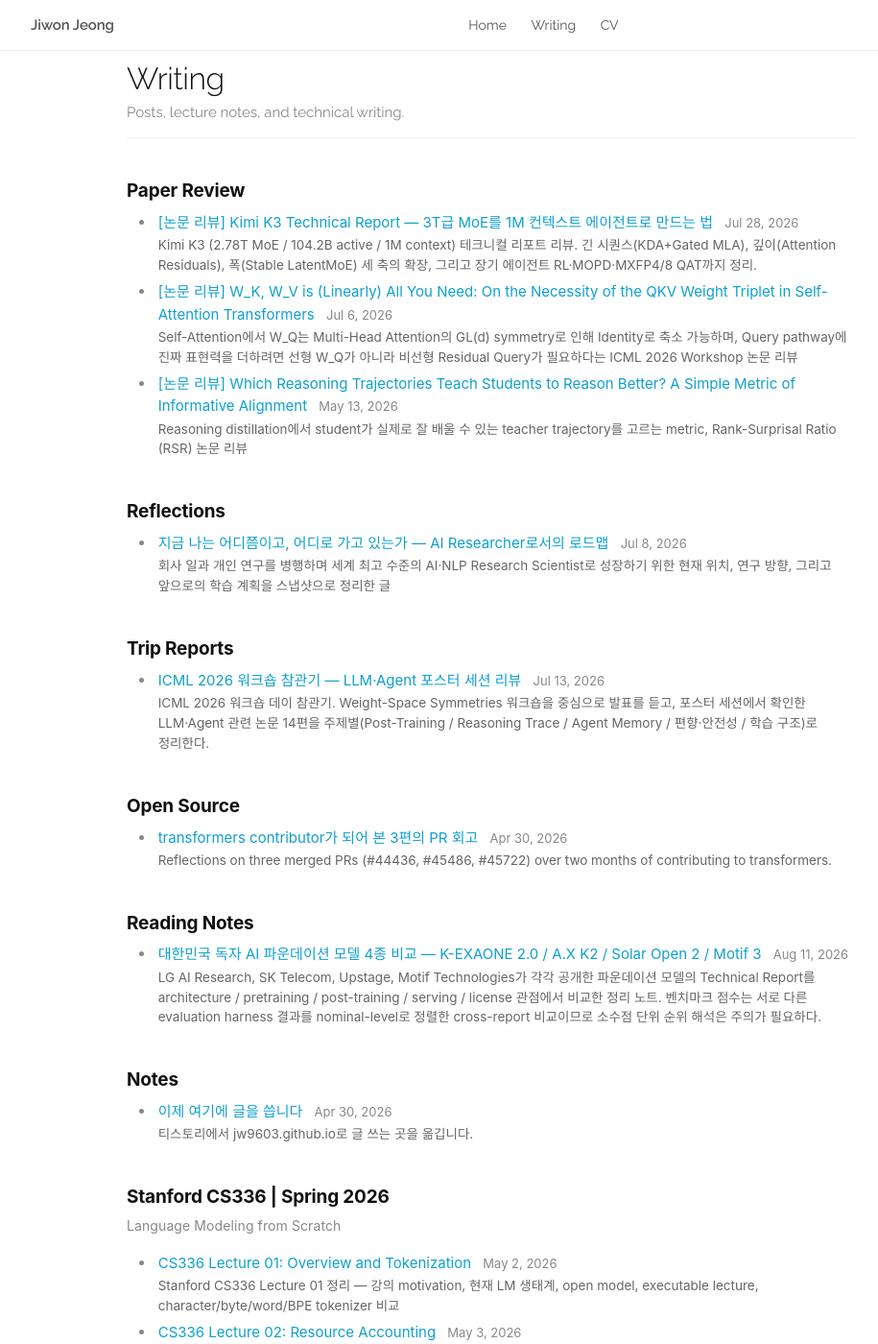
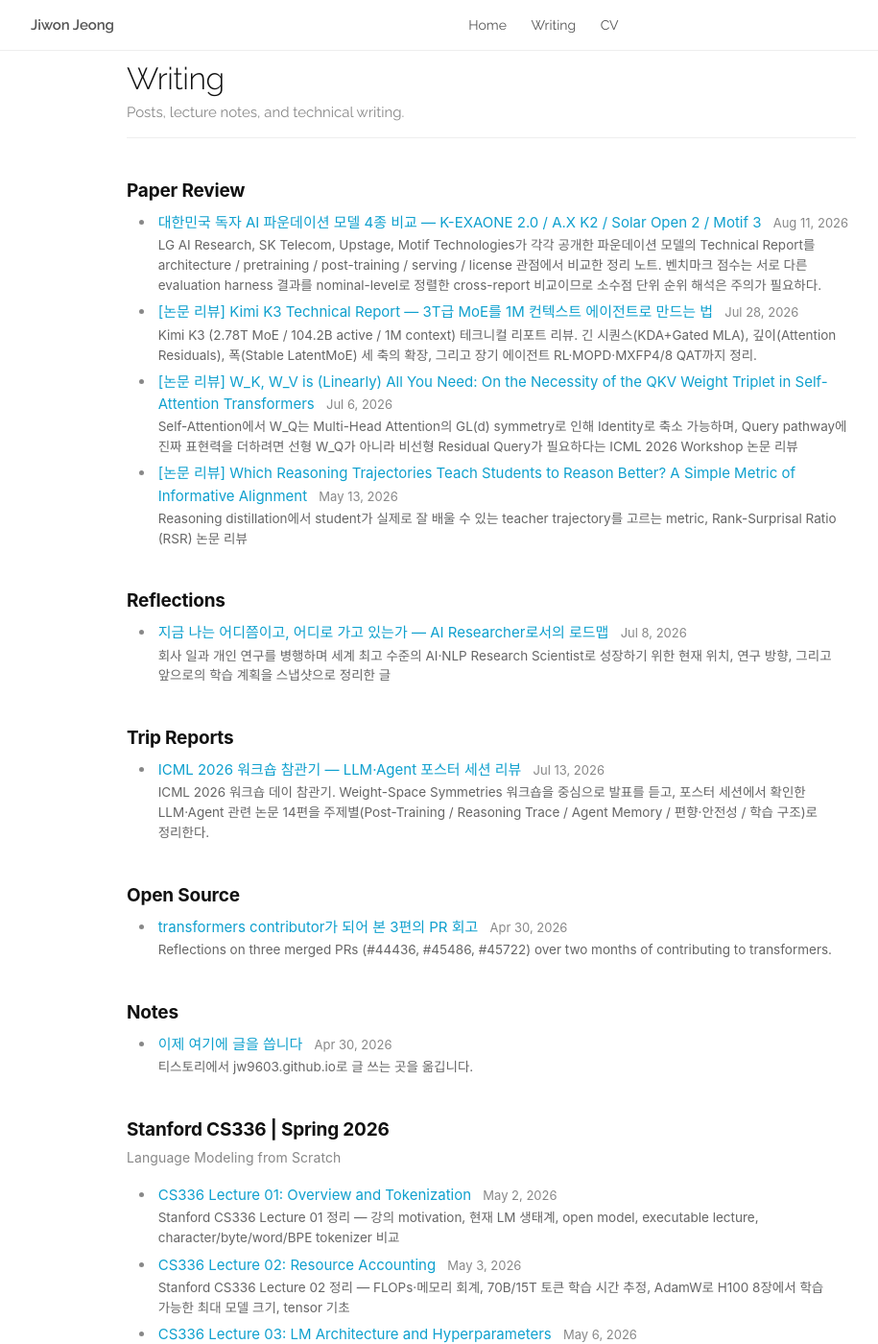
Before and after one commit to jw9603/jw9603.github.io, a Jekyll site: the page built from writing.html, in a window 1280 px wide and 1400 px high. Shown: the whole window at 96% size, without its empty margins (128-1043 px from the left). Built offline with Jekyll 4.4.1, drawn with Linux system fonts in a browser that asks for light colours; a style sheet for code colours, icons or effects is not loaded.

Commit message:
Move Korean foundation models post to Paper Review category

```diff
--- a/_posts/2026-08-11-korean-foundation-models-comparison.md
+++ b/_posts/2026-08-11-korean-foundation-models-comparison.md
@@ -3,7 +3,7 @@ layout: post
 title: "대한민국 독자 AI 파운데이션 모델 4종 비교 — K-EXAONE 2.0 / A.X K2 / Solar Open 2 / Motif 3"
 description: "LG AI Research, SK Telecom, Upstage, Motif Technologies가 각각 공개한 파운데이션 모델의 Technical Report를 architecture / pretraining / post-training / serving / license 관점에서 비교한 정리 노트. 벤치마크 점수는 서로 다른 evaluation harness 결과를 nominal-level로 정렬한 cross-report 비교이므로 소수점 단위 순위 해석은 주의가 필요하다."
 date: 2026-08-11
-category: "Reading Notes"
+category: "Paper Review"
 lang: ko
 ---
 
```
